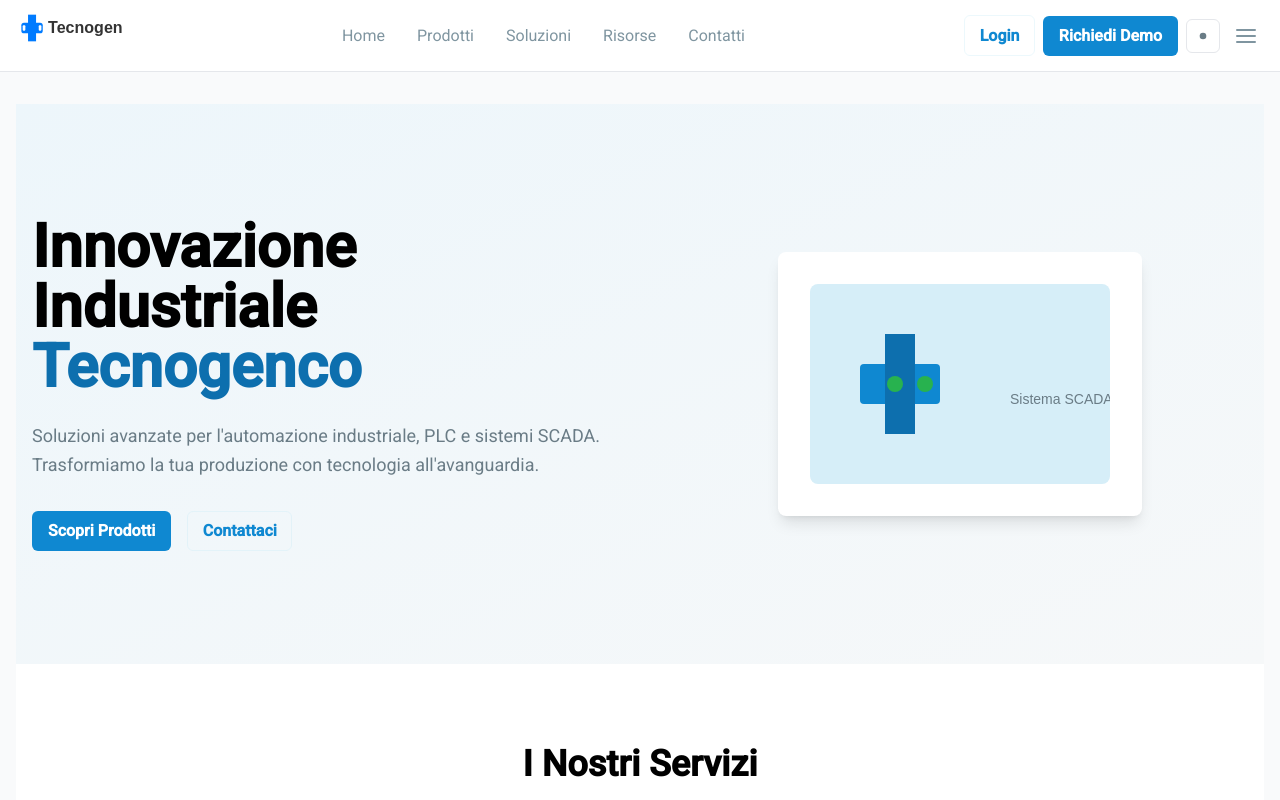
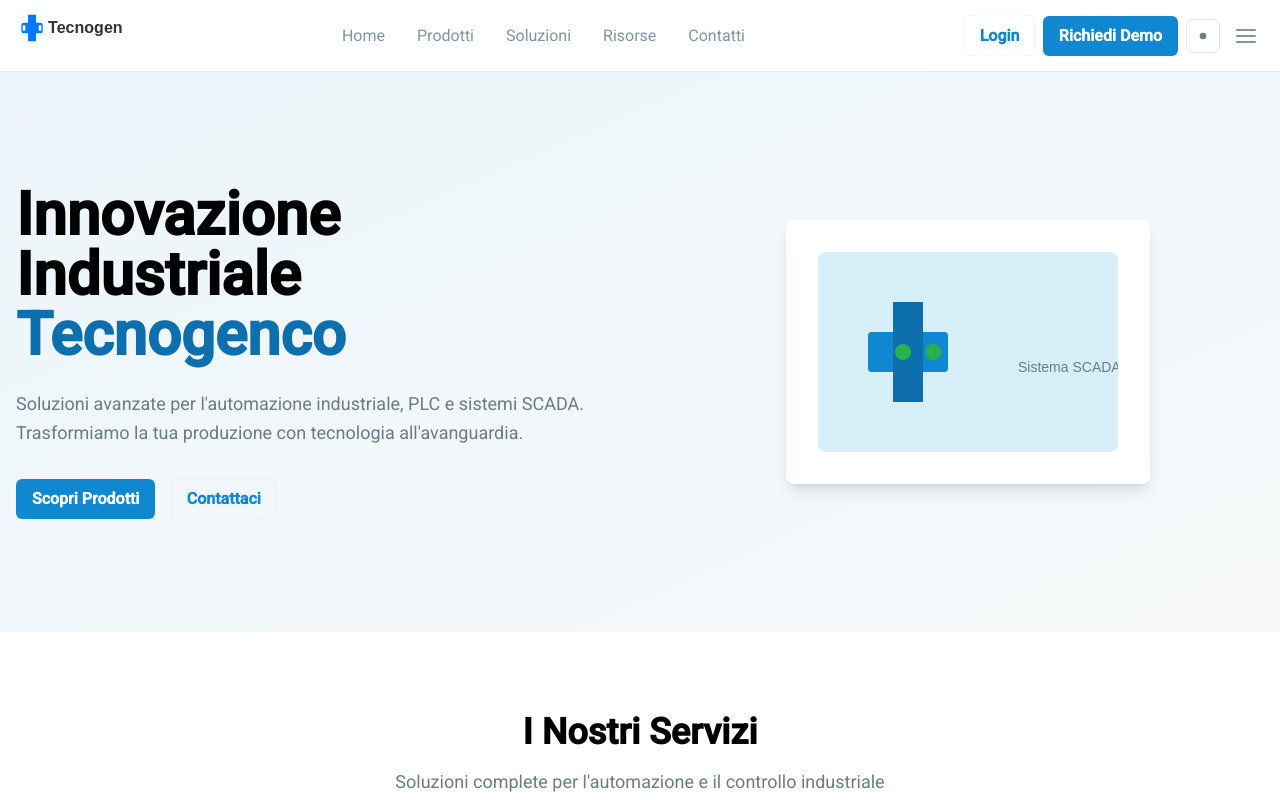
Before and after one commit to GencoMattia/techno_genco, an Angular app: page / in a window 1280 px wide. Shown: the top 800 px of the page. Built offline with nearby package versions, Linux system fonts and the light colour scheme.

Commit message:
refactor: adjust HTML structure for improved layout consistency and readability

```diff
--- a/src/app/layout/main-layout/main-layout.component.html
+++ b/src/app/layout/main-layout/main-layout.component.html
@@ -1,7 +1,7 @@
 <!-- filepath: c:\Users\genco\Progetti_Personali\techno_genco\src\app\layout\main-layout\main-layout.component.html -->
-<div class="min-h-screen flex flex-col bg-gray-50">
+<div class="flex flex-col min-h-screen bg-gray-50">
   <app-header></app-header>
-  <main class="flex-1 container mx-auto px-4 py-8">
+  <main class="container flex-1 mx-auto">
     <router-outlet></router-outlet>
   </main>
   <app-footer></app-footer>
```
